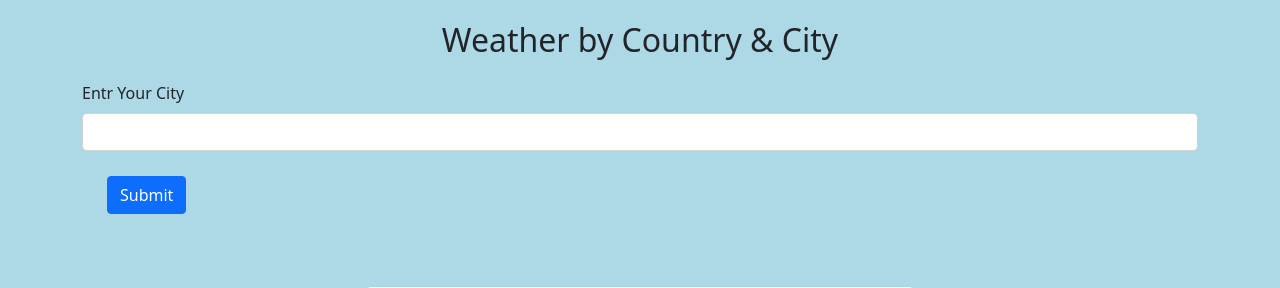
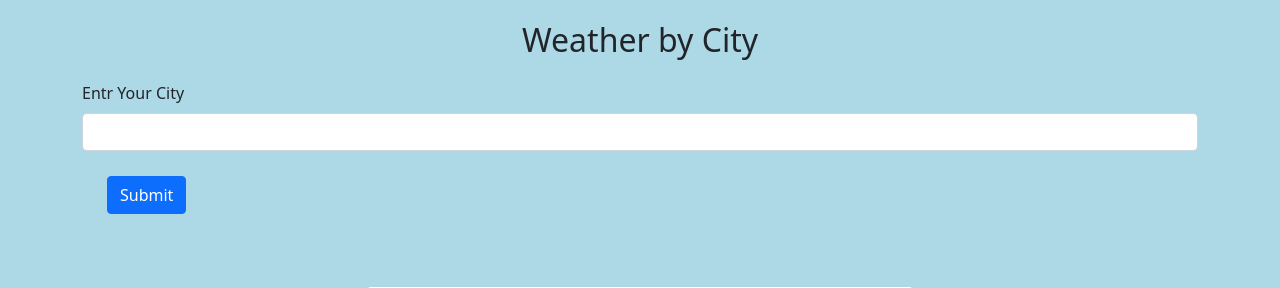
Before and after one commit to Binu007/WeatherApp, a Flask app: page / in a window 1280 px wide. Shown: the part 56-344 px from the top of the page. Run offline with Flask 2, Linux system fonts and the light colour scheme; some libraries are stand-ins or nearby versions.

Commit message:
Update index.html

```diff
--- a/templates/index.html
+++ b/templates/index.html
@@ -36,7 +36,7 @@
         </div>
       </nav>
       <div class="container">
-    <h1>Weather by Country & City </h1>
+    <h1>Weather by City </h1>
 
 
     <form  action="/" method="POST">
```
